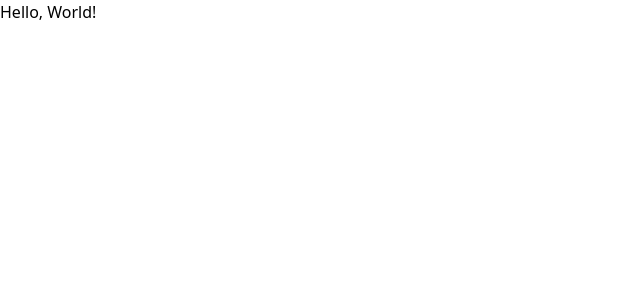
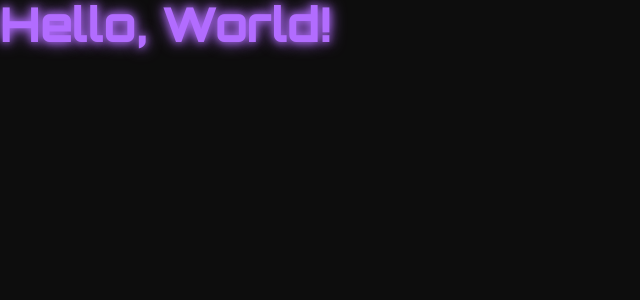
Before and after one commit to DaviMunhoz1005/projects-hub, a React (Vite) app: page / in a window 1280 px wide. Shown: the top 300 px of the page, without its empty margins (0-640 px from the left). Built offline with nearby package versions, Linux system fonts and the light colour scheme.

Commit message:
feat(default-style): create default style for the project

```diff
--- a/src/index.css
+++ b/src/index.css
@@ -1 +1,89 @@
+@import url('https://fonts.googleapis.com/css2?family=Orbitron:wght@400..900&family=Outfit:wght@100..900&display=swap');
+
 @import "tailwindcss";
+
+@theme {
+    --color-dark-main: #0D0D0D;
+    --color-dark-contrast: #1A1A1A;
+    --color-dark-detail: #242424;
+
+    --color-primary: #8B5CF6;
+    --color-primary-hover: #7C3AED;
+    --color-accent-light: #C084FC;
+    --color-accent-neon: #B26CFF;
+
+    --color-tech-neon: #00FFFF;
+    --color-tech-edge: #FF00FF;
+    --color-tech-electric: #3B82F6;
+
+    --font-title: "Orbitron", sans-serif;
+    --font-body: "Outfit", sans-serif;
+}
+
+@layer base {
+    body {
+        background-color: var(--color-dark-main);
+        color: var(--color-dark-contrast);
+        font-family: var(--font-body);
+        line-height: 1.6;
+        margin: 0;
+        padding: 0;
+    }
+
+    .font-title {
+        font-family: var(--font-title);
+    }
+    .font-body {
+        font-family: var(--font-body);
+    }
+
+    h1, h2, h3, h4, h5, h6 {
+        font-family: var(--font-title);
+        letter-spacing: -0.5px;
+    }
+
+    h1 {
+        @apply text-4xl md:text-5xl font-extrabold;
+        color: var(--color-accent-neon);
+        text-shadow: 0 0 8px var(--color-accent-neon), 0 0 16px var(--color-accent-neon);
+    }
+
+    h2 {
+        @apply text-3xl md:text-4xl font-bold;
+        color: var(--color-accent-light);
+    }
+
+    h3 {
+        @apply text-2xl font-semibold;
+        color: var(--color-dark-detail);
+    }
+
+    h4, h5, h6 {
+        @apply text-xl font-medium;
+        color: var(--color-dark-detail);
+    }
+
+    p, span {
+        font-family: var(--font-body);
+        color: var(--color-dark-contrast);
+        line-height: 1.6;
+    }
+
+    a {
+        font-family: var(--font-body);
+        color: var(--color-accent-light);
+        transition: color 0.3s, text-shadow 0.3s;
+        text-decoration: none;
+    }
+
+    a:hover {
+        color: var(--color-accent-neon);
+        text-shadow: 0 0 4px var(--color-accent-neon), 0 0 8px var(--color-accent-neon);
+    }
+
+    strong {
+        font-family: var(--font-body);
+        font-weight: 600;
+        color: var(--color-dark-main);
+    }
+}
```
